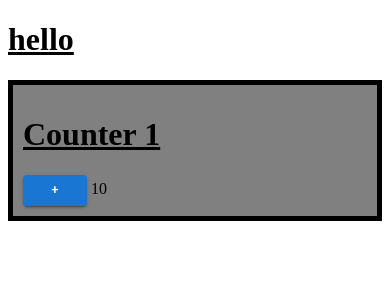
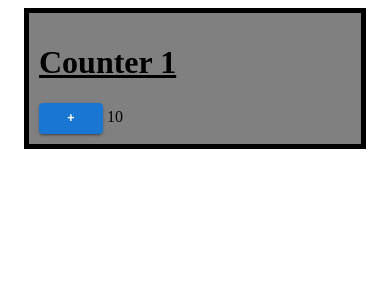
Before and after one commit to egoing/lgcns-2407171, a React (Vite) app: page / in a window 390 px wide. Shown: the top 300 px of the page. Built offline with nearby package versions, Linux system fonts and the light colour scheme.

Commit message:
MUI Container를 이용하면 ui를 화면 가운데 정렬 할 수 있다.
Breakpoint 값은 아래와 같다.
xs, extra-small: 0px
sm, small: 600px
md, medium: 900px
lg, large: 1200px
xl, extra-large: 1536px

```diff
--- a/src/App.tsx
+++ b/src/App.tsx
@@ -1,7 +1,7 @@
 import { useState } from "react";
 import "./App.css";
 import s from "./App.module.css";
-import { Button } from "@mui/material";
+import { Button, Container } from "@mui/material";
 console.log("🚀 ~ s:", s.btn);
 
 function Counter({ title, initValue }: { title: string; initValue: number }) {
@@ -25,9 +25,9 @@ function Counter({ title, initValue }: { title: string; initValue: number }) {
 
 function App() {
     return (
-        <>
+        <Container maxWidth="sm">
             <Counter title="Counter 1" initValue={10} />
-        </>
+        </Container>
     );
 }
 
--- a/src/main.tsx
+++ b/src/main.tsx
@@ -5,7 +5,6 @@ import App from "./App.tsx";
 
 createRoot(document.getElementById("root")!).render(
     <StrictMode>
-        <h1>hello</h1>
         <App />
     </StrictMode>
 );
```
